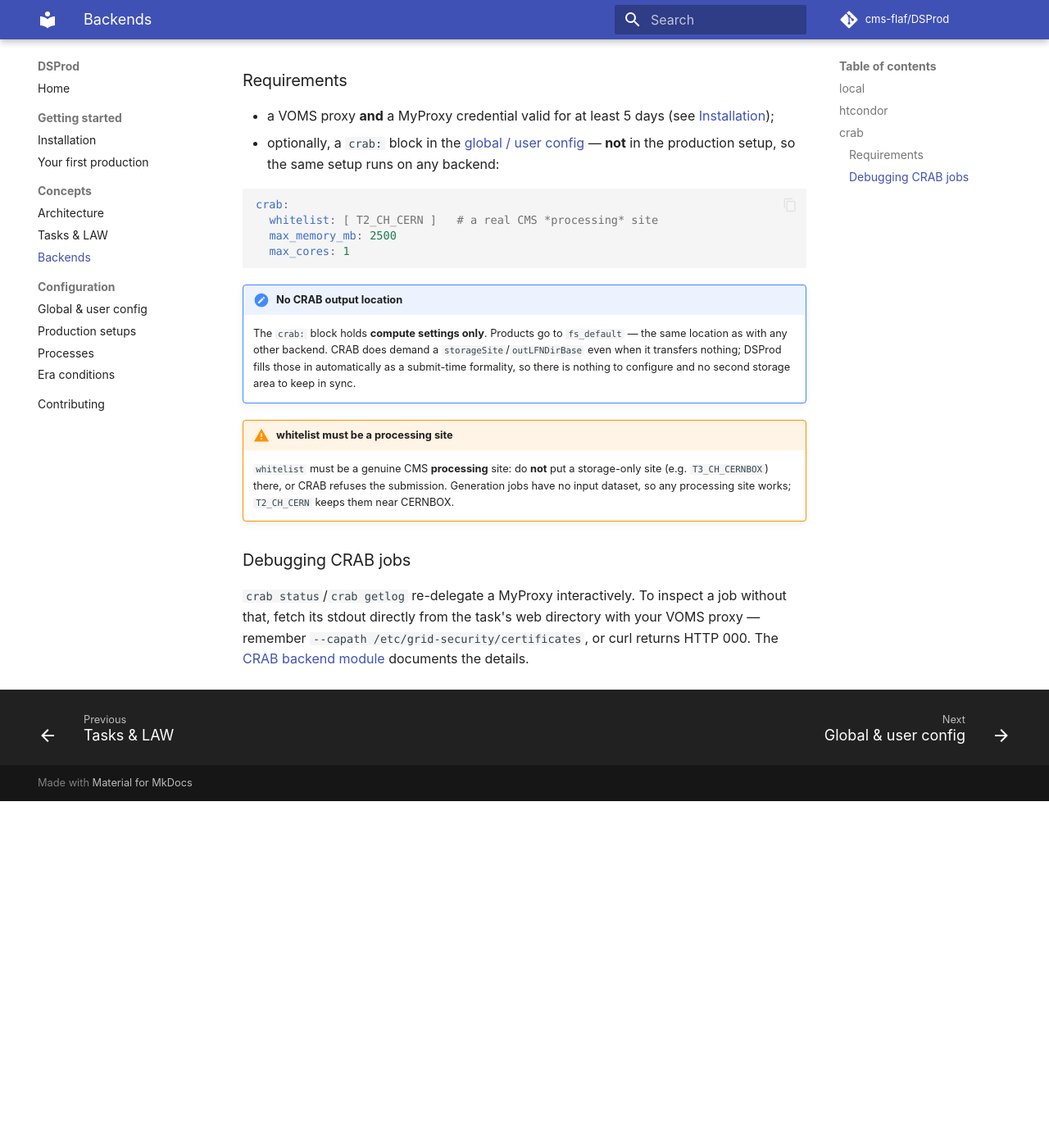
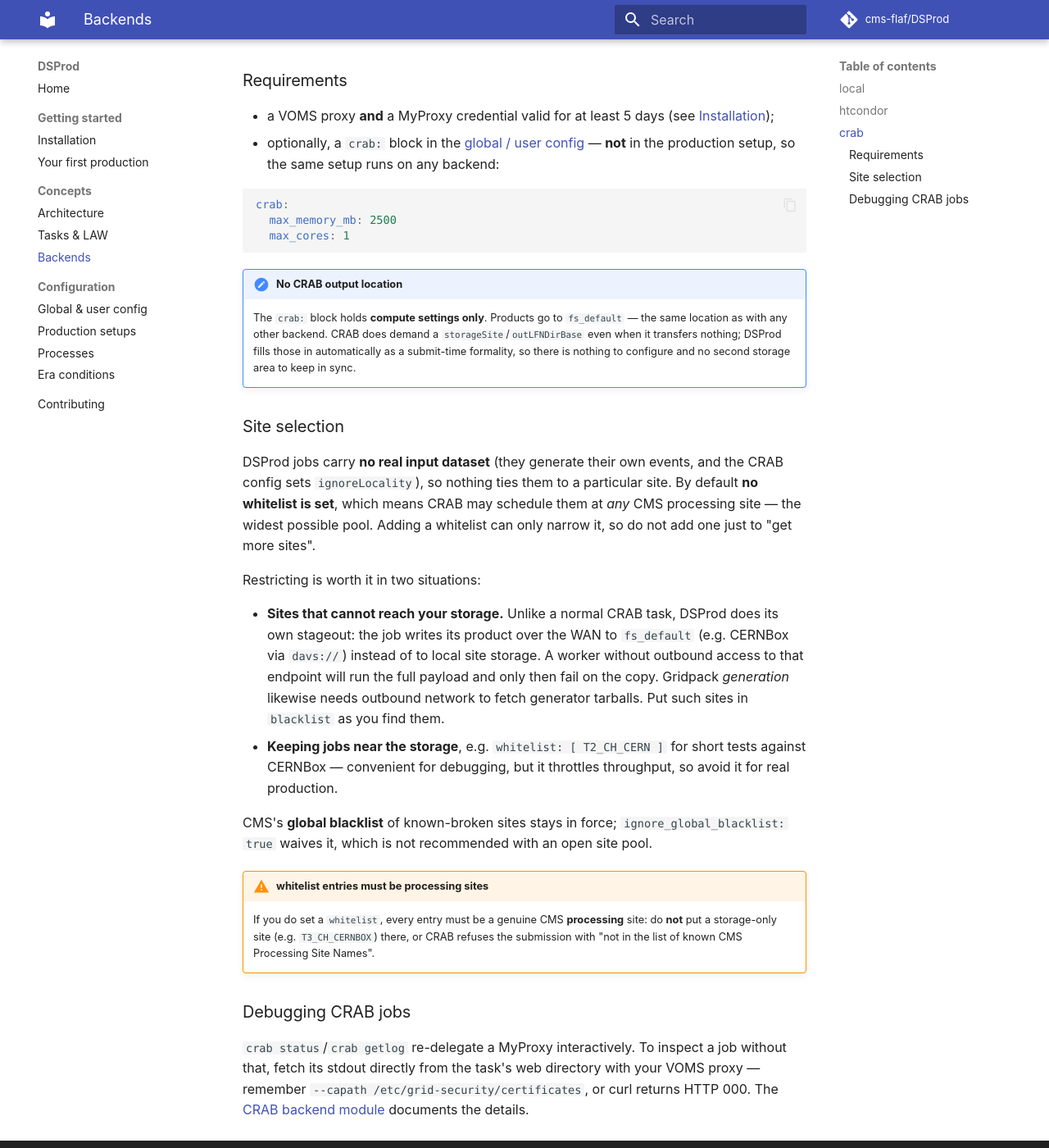
Before and after one commit to cms-flaf/DSProd, an MkDocs documentation site: the page built from docs/concepts/backends.md, in a window 1280 px wide and 1400 px high, scrolled down 1269 px. Shown: the whole window at 82% size. Built offline with MkDocs 1.6.1 and Material for MkDocs 9.7.7, drawn with Linux system fonts in a browser that asks for light colours; comment, search, counter and statistics services are not loaded; before the commit the page ends 2246 px from its top, so only the background shows below that.

Commit message:
crab: no site whitelist by default (all processing sites; keep CMS global blacklist), blacklist/ignore_global_blacklist knobs; discovery walks models tree so DSProdModels needs no __init__.py

````diff
--- a/docs/concepts/backends.md
+++ b/docs/concepts/backends.md
@@ -50,7 +50,6 @@
 
 ```yaml
 crab:
-  whitelist: [ T2_CH_CERN ]   # a real CMS *processing* site
   max_memory_mb: 2500
   max_cores: 1
 ```
@@ -61,10 +60,30 @@
     it transfers nothing; DSProd fills those in automatically as a submit-time formality, so there
     is nothing to configure and no second storage area to keep in sync.
 
-!!! warning "whitelist must be a processing site"
-    `whitelist` must be a genuine CMS **processing** site: do **not** put a storage-only site (e.g.
-    `T3_CH_CERNBOX`) there, or CRAB refuses the submission. Generation jobs have no input dataset,
-    so any processing site works; `T2_CH_CERN` keeps them near CERNBOX.
+### Site selection
+
+DSProd jobs carry **no real input dataset** (they generate their own events, and the CRAB config
+sets `ignoreLocality`), so nothing ties them to a particular site. By default **no whitelist is
+set**, which means CRAB may schedule them at *any* CMS processing site — the widest possible pool.
+Adding a whitelist can only narrow it, so do not add one just to "get more sites".
+
+Restricting is worth it in two situations:
+
+- **Sites that cannot reach your storage.** Unlike a normal CRAB task, DSProd does its own stageout:
+  the job writes its product over the WAN to `fs_default` (e.g. CERNBox via `davs://`) instead of to
+  local site storage. A worker without outbound access to that endpoint will run the full payload
+  and only then fail on the copy. Gridpack *generation* likewise needs outbound network to fetch
+  generator tarballs. Put such sites in `blacklist` as you find them.
+- **Keeping jobs near the storage**, e.g. `whitelist: [ T2_CH_CERN ]` for short tests against
+  CERNBox — convenient for debugging, but it throttles throughput, so avoid it for real production.
+
+CMS's **global blacklist** of known-broken sites stays in force; `ignore_global_blacklist: true`
+waives it, which is not recommended with an open site pool.
+
+!!! warning "whitelist entries must be processing sites"
+    If you do set a `whitelist`, every entry must be a genuine CMS **processing** site: do **not**
+    put a storage-only site (e.g. `T3_CH_CERNBOX`) there, or CRAB refuses the submission with
+    "not in the list of known CMS Processing Site Names".
 
 ### Debugging CRAB jobs
 
````
Also changed, not shown: docs/configuration/processes.md (+9 -10 lines), docs/configuration/settings.md (+7 -1 lines), 3 other files.
